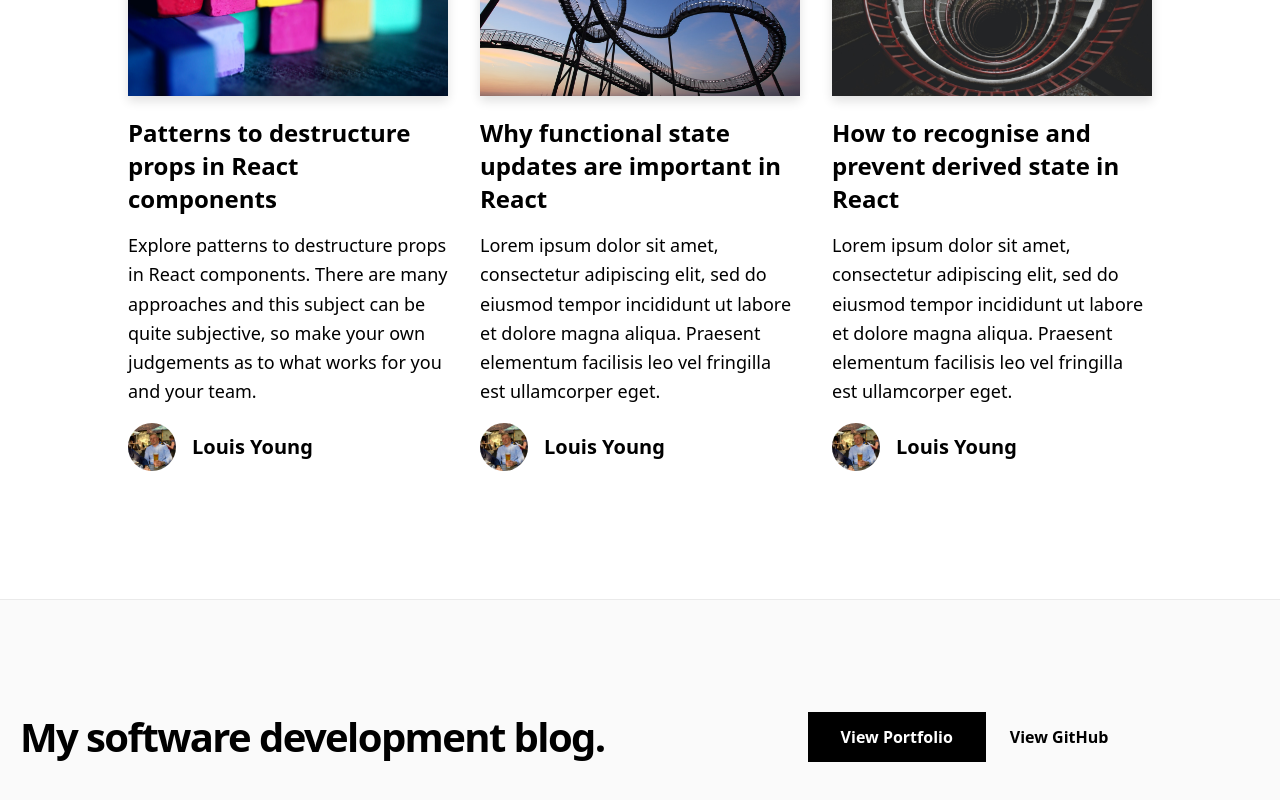
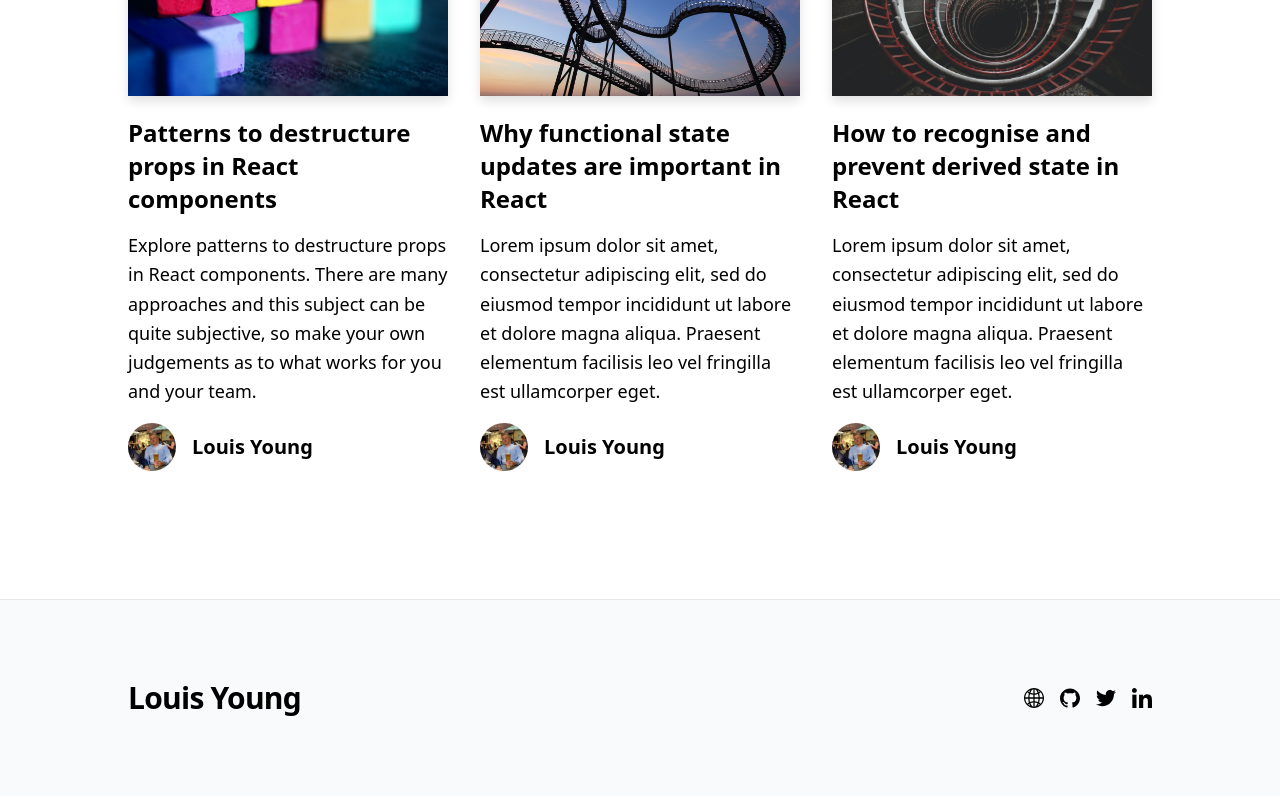
Before and after one commit to louis-young/markdown-blog, a Next.js app: page / in a window 1280 px wide. Shown: the part 472-1272 px from the top of the page. Built offline with nearby package versions, Linux system fonts and the light colour scheme.

Commit message:
Finish redesign

```diff
--- a/components/Author.js
+++ b/components/Author.js
@@ -1,6 +1,11 @@
 const Author = ({ name, picture, link }) => {
   return (
-    <a href={link} target="_blank" rel="noopener noreferrer" className="flex items-center hover:opacity-80">
+    <a
+      href={link}
+      target="_blank"
+      rel="noopener noreferrer"
+      className="flex items-center hover:opacity-80 transition duration-200"
+    >
       <figure>
         <img src={picture} className="w-12 h-12 rounded-full mr-4" alt={name} />
       </figure>
--- a/components/Container.js
+++ b/components/Container.js
@@ -5,4 +5,3 @@ const Container = ({ children }) => {
 };
 
 export default Container;
-//t g l
--- a/components/Footer.js
+++ b/components/Footer.js
@@ -1,33 +1,16 @@
-import Link from "next/link";
+import Container from "./Container";
+import Logo from "./Logo";
+import Socials from "./Socials";
 
 const Footer = () => {
   return (
-    <footer className="bg-accent-1 border-t border-accent-2">
-      <div className="py-28 flex flex-col lg:flex-row items-center container mx-auto px-5">
-        <Link href="/">
-          <a className="text-4xl lg:text-5xl font-bold tracking-tighter leading-tight text-center lg:text-left mb-10 lg:mb-0 lg:pr-4 lg:w-1/2 hover:underline">
-            My software development blog.
-          </a>
-        </Link>
-        <nav className="flex flex-col lg:flex-row justify-center items-center lg:pl-4 lg:w-1/2">
-          <a
-            href="https://www.louisyoung.co.uk/"
-            target="_blank"
-            rel="noopener noreferrer"
-            className="mx-3 bg-black hover:bg-white hover:text-black border border-black text-white font-bold py-3 px-12 lg:px-8 duration-200 transition-colors mb-6 lg:mb-0"
-          >
-            View Portfolio
-          </a>
-          <a
-            href="https://github.com/louis-young"
-            target="_blank"
-            rel="noopener noreferrer"
-            className="mx-3 font-bold hover:underline"
-          >
-            View GitHub
-          </a>
-        </nav>
-      </div>
+    <footer className="bg-gray-50 border-t border-gray-200 py-20">
+      <Container>
+        <div className="flex items-center justify-between">
+          <Logo />
+          <Socials />
+        </div>
+      </Container>
     </footer>
   );
 };
--- a/components/Header.js
+++ b/components/Header.js
@@ -1,38 +1,14 @@
-import Link from "next/link";
 import Container from "./Container";
+import Logo from "./Logo";
+import Socials from "./Socials";
 
 const Header = () => {
   return (
     <header className="py-4">
       <Container>
-        <div className=" flex items-center justify-between">
-          <h2 className="text-2xl md:text-3xl font-bold tracking-tight">
-            <Link href="/">Louis Young</Link>
-          </h2>
-          <nav>
-            <ul className="grid grid-cols-4 gap-4 items-center">
-              <li>
-                <a href="https://www.louisyoung.co.uk" target="_blank" rel="noopnener noreferrer">
-                  <img className="w-5 hover:opacity-80" src="/icons/website.svg" alt="Website" />
-                </a>
-              </li>
-              <li>
-                <a href="https://github.com/louis-youn" target="_blank" rel="noopnener noreferrer">
-                  <img className="w-5 hover:opacity-80" src="/icons/github.svg" alt="GitHub" />
-                </a>
-              </li>
-              <li>
-                <a href="https://twitter.com/louisryoungg" target="_blank" rel="noopnener noreferrer">
-                  <img className="w-5 hover:opacity-80" src="/icons/twitter.svg" alt="Twitter" />
-                </a>
-              </li>
-              <li>
-                <a href="https://www.linkedin.com/in/louis-r-young" target="_blank" rel="noopnener noreferrer">
-                  <img className="w-5 hover:opacity-80" src="/icons/linkedin.svg" alt="LinkedIn" />
-                </a>
-              </li>
-            </ul>
-          </nav>
+        <div className="flex items-center justify-between">
+          <Logo />
+          <Socials />
         </div>
       </Container>
     </header>
--- /dev/null
+++ b/components/Logo.js
@@ -0,0 +1,12 @@
+import React from "react";
+import Link from "next/link";
+
+const Logo = () => {
+  return (
+    <h2 className="text-2xl md:text-3xl font-bold tracking-tight hover:underline">
+      <Link href="/">Louis Young</Link>
+    </h2>
+  );
+};
+
+export default Logo;
--- a/components/Meta.js
+++ b/components/Meta.js
@@ -4,6 +4,7 @@ import { OG_IMAGE_URL } from "../constants/constants";
 const Meta = () => {
   return (
     <Head>
+      <title>Software Development Blog - Web Development | Louis Young</title>
       <meta name="theme-color" content="#000000" />
       <meta name="description" content="A software development blog by Louis Young." />
       <link rel="canonical" href="https://blog.louisyoung.co.uk" />
--- a/components/Post.js
+++ b/components/Post.js
@@ -2,7 +2,7 @@ import Author from "./Author";
 import Date from "./Date";
 import Link from "next/link";
 
-const Post = ({ title, image, date, excerpt, author, slug }) => {
+const Post = ({ title, image, excerpt, author, slug }) => {
   return (
     <article>
       <figure className="sm:mx-0 mb-5">
@@ -24,10 +24,6 @@ const Post = ({ title, image, date, excerpt, author, slug }) => {
         </Link>
       </h3>
 
-      {/* <div className="text-lg mt-4 mb-4">
-        <Date dateString={date} />
-      </div> */}
-
       <p className="text-lg leading-relaxed mt-4 mb-4">{excerpt}</p>
 
       <Author name={author.name} picture={author.picture} link={author.link} />
--- /dev/null
+++ b/components/Social.js
@@ -0,0 +1,13 @@
+import React from "react";
+
+const Social = ({ title, link, icon }) => {
+  return (
+    <li>
+      <a href={link} target="_blank" rel="noopnener noreferrer">
+        <img className="w-5 hover:opacity-80 transition duration-200" src={icon} alt={title} />
+      </a>
+    </li>
+  );
+};
+
+export default Social;
--- /dev/null
+++ b/components/Socials.js
@@ -0,0 +1,17 @@
+import React from "react";
+import Social from "./Social";
+
+const Socials = () => {
+  return (
+    <nav>
+      <ul className="grid grid-cols-4 gap-4 items-center">
+        <Social title="Website" link="https://www.louisyoung.co.uk" icon="/icons/website.svg" />
+        <Social title="GitHub" link="https://github.com/louis-young" icon="/icons/github.svg" />
+        <Social title="Twitter" link="https://twitter.com/louisryoungg" icon="/icons/twitter.svg" />
+        <Social title="LinkedIn" link="https://www.linkedin.com/in/louis-r-young" icon="/icons/linkedin.svg" />
+      </ul>
+    </nav>
+  );
+};
+
+export default Socials;
--- /dev/null
+++ b/pages/_error.js
@@ -0,0 +1,17 @@
+import React from "react";
+import Layout from "../components/Layout";
+
+const _error = () => {
+  return (
+    <Layout>
+      <section>
+        <h1 className="py-20 text-center text-2xl md:text-4xl font-bold tracking-tight leading-normal md:leading-normal">
+          Oops, we couldn't find what you
+          <br /> were looking for.
+        </h1>
+      </section>
+    </Layout>
+  );
+};
+
+export default _error;
--- a/pages/index.js
+++ b/pages/index.js
@@ -1,5 +1,4 @@
 import { getAllPosts } from "../api/api";
-import Head from "next/head";
 import Layout from "../components/Layout";
 import Post from "../components/Post";
 import Container from "../components/Container";
@@ -8,17 +7,13 @@ const Index = ({ posts }) => {
   return (
     <>
       <Layout>
-        <Head>
-          <title>Software Development Blog - Web Development | Louis Young</title>
-        </Head>
-
-        <div>
+        <section>
           <h1 className="py-20 text-center text-2xl md:text-4xl font-bold tracking-tight leading-normal md:leading-normal">
             Software development blog
             <br />
             by Louis Young
           </h1>
-        </div>
+        </section>
 
         <Container>
           <section className="grid grid-cols-1 md:grid-cols-2 lg:grid-cols-3 gap-8 md:gap-8 mt-6 mb-32">
@@ -27,7 +22,6 @@ const Index = ({ posts }) => {
                 key={post.slug}
                 title={post.title}
                 image={post.image}
-                date={post.date}
                 author={post.author}
                 slug={post.slug}
                 excerpt={post.excerpt}
--- a/tailwind.config.js
+++ b/tailwind.config.js
@@ -2,16 +2,6 @@ module.exports = {
   purge: ["./components/**/*.js", "./pages/**/*.js"],
   theme: {
     extend: {
-      colors: {
-        "accent-1": "#FAFAFA",
-        "accent-2": "#EAEAEA",
-        "accent-7": "#333",
-        primary: "#4156d0",
-        cyan: "#79FFE1",
-      },
-      spacing: {
-        28: "7rem",
-      },
       letterSpacing: {
         tighter: "-.04em",
       },
@@ -29,9 +19,6 @@ module.exports = {
         sm: "0 5px 10px rgba(0, 0, 0, 0.12)",
         md: "0 8px 30px rgba(0, 0, 0, 0.12)",
       },
-      maxHeight: {
-        35: "35rem",
-      },
     },
   },
 };
```
